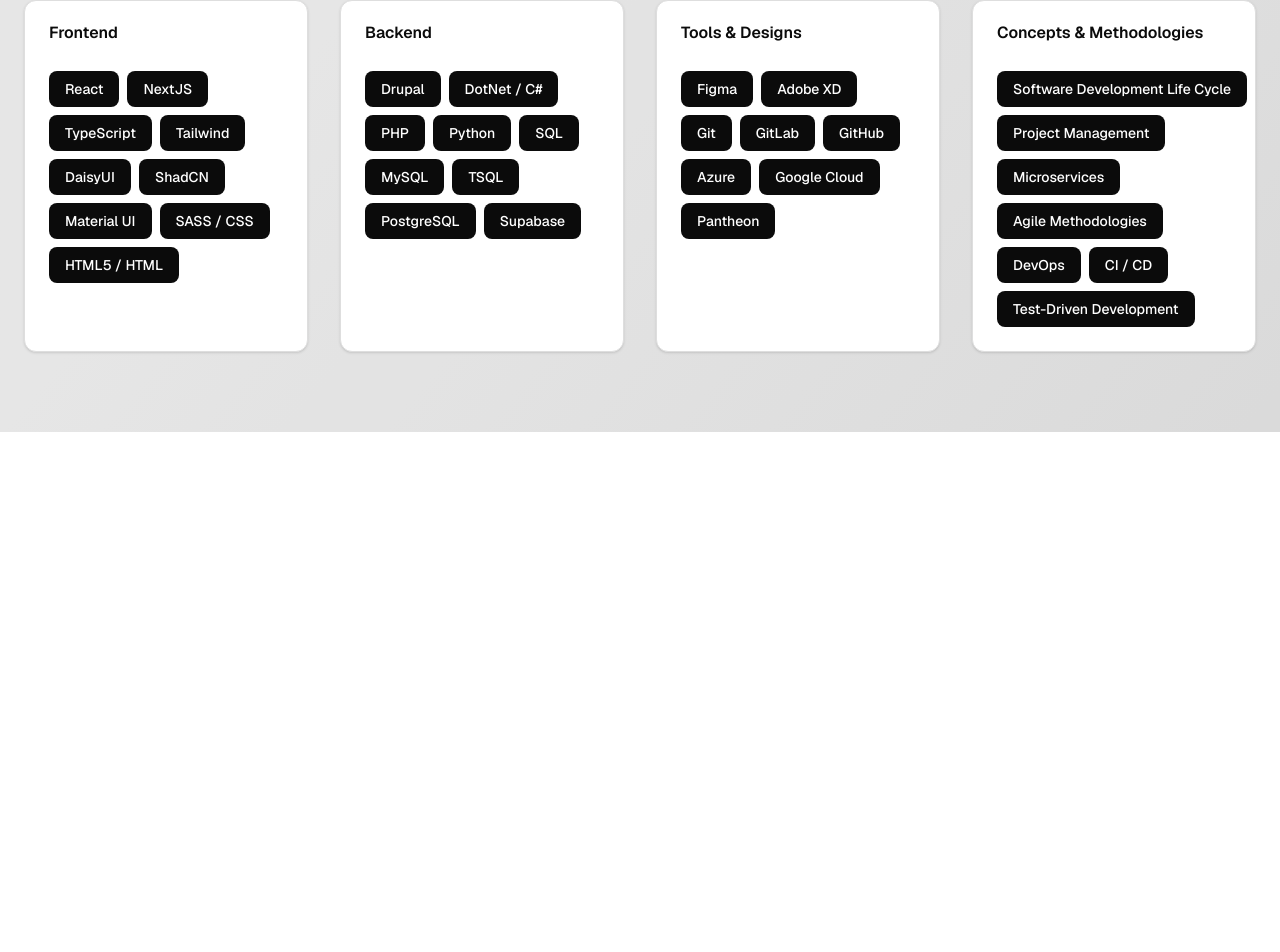
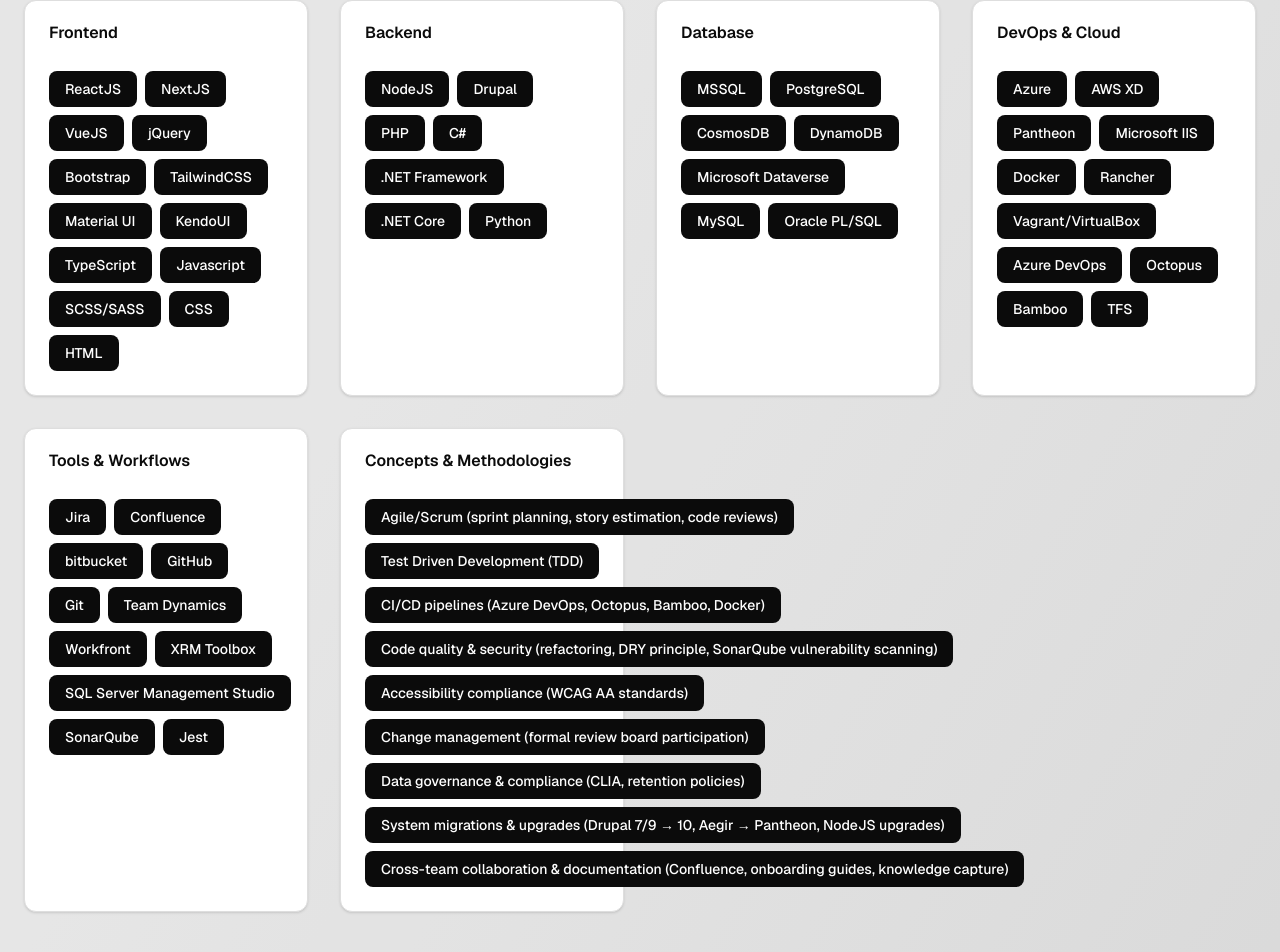
Before and after one commit to NathanHealea/nathanhealea.com, a Next.js app: page / in a window 1280 px wide. Shown: the part 1128-2080 px from the top of the page. Before the commit the page ends 1560 px from the top, so only its background shows below. Built offline with nearby package versions, Linux system fonts and the light colour scheme.

Commit message:
WIP - SAVING WORK IN PROGRESS

```diff
--- a/src/app/page.tsx
+++ b/src/app/page.tsx
@@ -47,7 +47,7 @@
         </SectionContent>
       </Section>
 
-      <Section id="about" >
+      <Section id="about">
         <SectionContent>
           <div className="grid grid-cols-1 md:grid-cols-2 gap-4">
             <div className="flex justify-center items-center">
@@ -84,11 +84,9 @@
 
       {/* Skills */}
 
-      <Section id="skills" className='bg-primary/10'>
+      <Section id="skills" className="bg-primary/10">
         <SectionContent>
-          <h2 className="">
-            Skills & Expertise
-          </h2>
+          <h2 className="">Skills & Expertise</h2>
 
           <div className="grid grid-cols-1 sm:grid-cols-2 md:grid-cols-4 gap-8">
             {/* Frontend */}
@@ -98,16 +96,20 @@
                   <h3>Frontend</h3>
                 </CardTitle>
               </CardHeader>
-              <CardContent className='flex flex-wrap gap-2'>
-                <Pill>React</Pill>
+              <CardContent className="flex flex-wrap gap-2">
+                <Pill>ReactJS</Pill>
                 <Pill>NextJS</Pill>
+                <Pill>VueJS</Pill>
+                <Pill>jQuery</Pill>
+                <Pill>Bootstrap</Pill>
+                <Pill>TailwindCSS</Pill>
+                <Pill>Material UI</Pill>
+                <Pill>KendoUI</Pill>
                 <Pill>TypeScript</Pill>
-                <Pill>Tailwind</Pill>
-                <Pill>DaisyUI</Pill>
-                <Pill>ShadCN</Pill>
-                <Pill>Material UI</Pill>
-                <Pill>SASS / CSS</Pill>
-                <Pill>HTML5 / HTML</Pill>
+                <Pill>Javascript</Pill>
+                <Pill>SCSS/SASS</Pill>
+                <Pill>CSS</Pill>
+                <Pill>HTML</Pill>
               </CardContent>
             </Card>
 
@@ -118,53 +120,113 @@
                   <h3>Backend</h3>
                 </CardTitle>
               </CardHeader>
-              <CardContent className='flex flex-wrap gap-2'>
+              <CardContent className="flex flex-wrap gap-2">
+                <Pill>NodeJS</Pill>
                 <Pill>Drupal</Pill>
-                <Pill>DotNet / C#</Pill>
                 <Pill>PHP</Pill>
+                <Pill>C#</Pill>
+                <Pill>.NET Framework</Pill>
+                <Pill>.NET Core</Pill>
                 <Pill>Python</Pill>
-                <Pill>SQL</Pill>
-                <Pill>MySQL</Pill>
-                <Pill>TSQL</Pill>
-                <Pill>PostgreSQL</Pill>
-                <Pill>Supabase</Pill>
               </CardContent>
             </Card>
 
-            {/* Tools & Designs */}
+            {/* Database */}
             <Card>
               <CardHeader>
                 <CardTitle>
-                  <h3>Tools & Designs</h3>
+                  <h3>Database</h3>
                 </CardTitle>
               </CardHeader>
-              <CardContent className='flex flex-wrap gap-2'>
-                <Pill>Figma</Pill>
-                <Pill>Adobe XD</Pill>
-                <Pill>Git</Pill>
-                <Pill>GitLab</Pill>
-                <Pill>GitHub</Pill>
-                <Pill>Azure</Pill>
-                <Pill>Google Cloud</Pill>
-                <Pill>Pantheon</Pill>
+              <CardContent className="flex flex-wrap gap-2">
+                <Pill>MSSQL</Pill>
+                <Pill>PostgreSQL</Pill>
+                <Pill>CosmosDB</Pill>
+                <Pill>DynamoDB</Pill>
+                <Pill>Microsoft Dataverse</Pill>
+                <Pill>MySQL</Pill>
+                <Pill>Oracle PL/SQL</Pill>
               </CardContent>
             </Card>
 
-            {/* Concepts & Methodologies */}
+            {/* Devops & Cloud */}
+            <Card>
+              <CardHeader>
+                <CardTitle>
+                  <h3>DevOps & Cloud</h3>
+                </CardTitle>
+              </CardHeader>
+              <CardContent className="flex flex-wrap gap-2">
+                <Pill>Azure</Pill>
+                <Pill>AWS XD</Pill>
+                <Pill>Pantheon</Pill>
+                <Pill>Microsoft IIS</Pill>
+                <Pill>Docker</Pill>
+                <Pill>Rancher</Pill>
+                <Pill>Vagrant/VirtualBox</Pill>
+                <Pill>Azure DevOps</Pill>
+                <Pill>Octopus</Pill>
+                <Pill>Bamboo</Pill>
+                <Pill>TFS</Pill>
+              </CardContent>
+            </Card>
+
+            {/* Tools & Workflows */}
+            <Card>
+              <CardHeader>
+                <CardTitle>
+                  <h3>Tools & Workflows</h3>
+                </CardTitle>
+              </CardHeader>
+              <CardContent className="flex flex-wrap gap-2">
+                <Pill>Jira</Pill>
+                <Pill>Confluence</Pill>
+                <Pill>bitbucket</Pill>
+                <Pill>GitHub</Pill>
+                <Pill>Git</Pill>
+                <Pill>Team Dynamics</Pill>
+                <Pill>Workfront</Pill>
+                <Pill>XRM Toolbox</Pill>
+                <Pill>SQL Server Management Studio</Pill>
+                <Pill>SonarQube</Pill>
+                <Pill>Jest</Pill>
+              </CardContent>
+            </Card>
+
+            {/* Tools & Workflows */}
             <Card>
               <CardHeader>
                 <CardTitle>
                   <h3>Concepts & Methodologies</h3>
                 </CardTitle>
               </CardHeader>
-              <CardContent className='flex flex-wrap gap-2'>
-                <Pill>Software Development Life Cycle</Pill>
-                <Pill>Project Management</Pill>
-                <Pill>Microservices</Pill>
-                <Pill>Agile Methodologies</Pill>
-                <Pill>DevOps</Pill>
-                <Pill>CI / CD</Pill>
-                <Pill>Test-Driven Development</Pill>
+              <CardContent className="flex flex-wrap gap-2">
+                <Pill>
+                  Agile/Scrum (sprint planning, story estimation, code reviews)
+                </Pill>
+                <Pill>Test Driven Development (TDD)</Pill>
+                <Pill>
+                  CI/CD pipelines (Azure DevOps, Octopus, Bamboo, Docker)
+                </Pill>
+                <Pill>
+                  Code quality & security (refactoring, DRY principle, SonarQube
+                  vulnerability scanning)
+                </Pill>
+                <Pill>Accessibility compliance (WCAG AA standards)</Pill>
+                <Pill>
+                  Change management (formal review board participation)
+                </Pill>
+                <Pill>
+                  Data governance & compliance (CLIA, retention policies)
+                </Pill>
+                <Pill>
+                  System migrations & upgrades (Drupal 7/9 → 10, Aegir →
+                  Pantheon, NodeJS upgrades)
+                </Pill>
+                <Pill>
+                  Cross-team collaboration & documentation (Confluence,
+                  onboarding guides, knowledge capture)
+                </Pill>
               </CardContent>
             </Card>
           </div>
```
